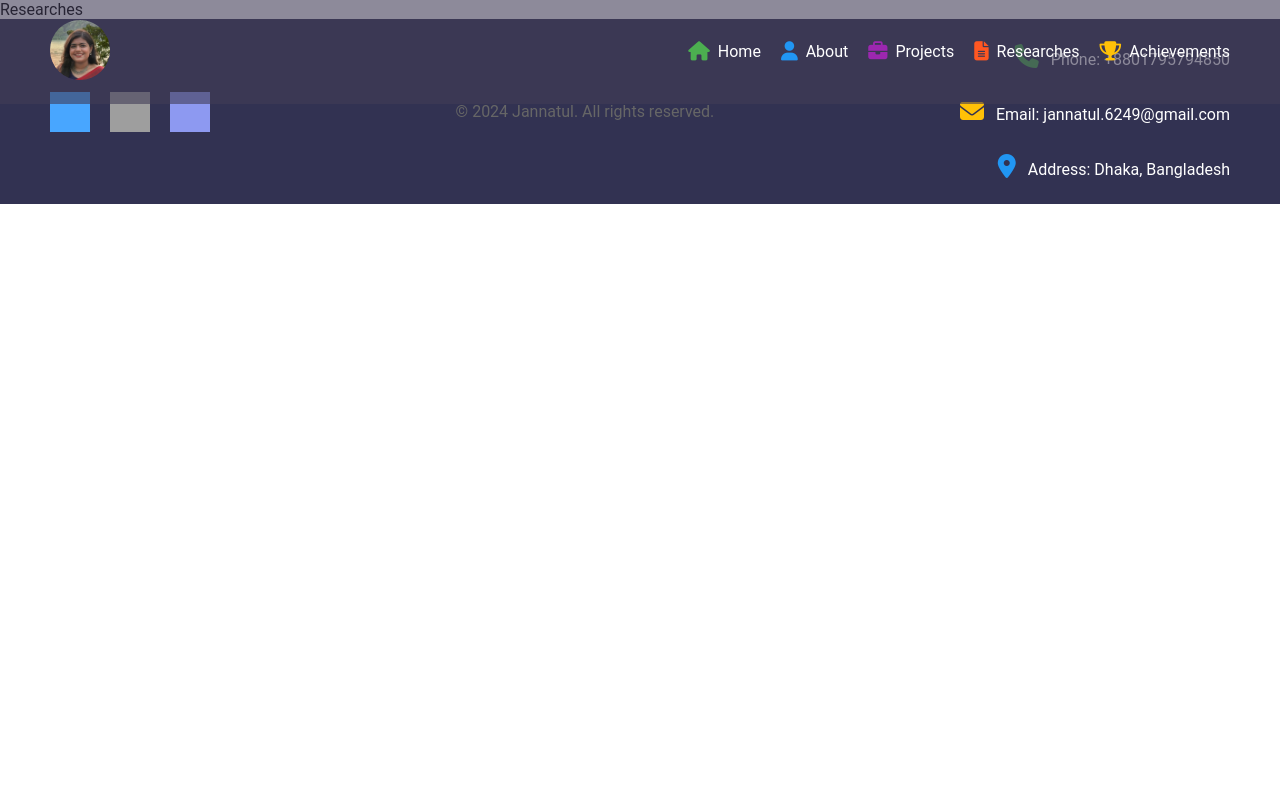
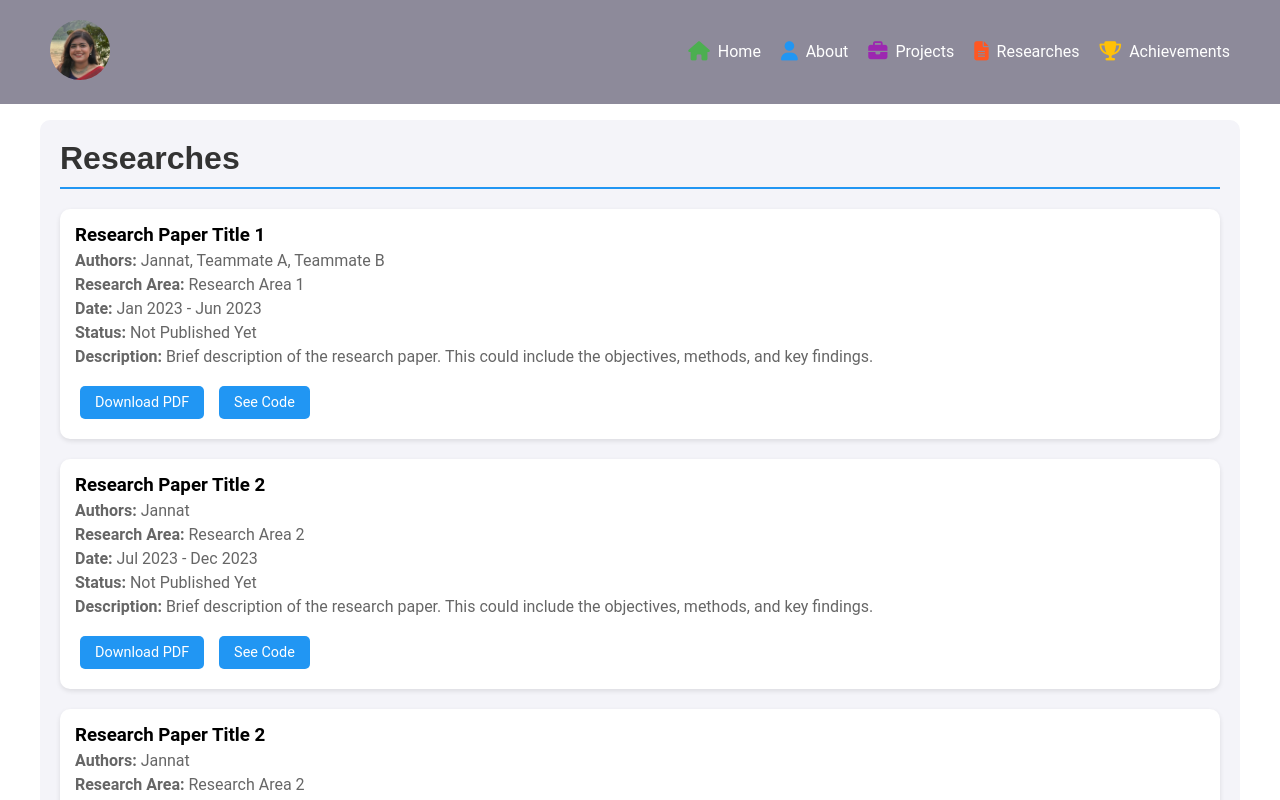
Before and after one commit to jannat-349/portfolio, a React (Vite) app: page /portfolio/researches in a window 1280 px wide. Shown: the top 800 px of the page. Built offline with nearby package versions, Linux system fonts and the light colour scheme; grey boxes are pictures that could not be loaded.

Commit message:
Researches  section template done

```diff
--- a/src/pages/Researches.jsx
+++ b/src/pages/Researches.jsx
@@ -1,7 +1,94 @@
-import React from 'react'
+import React from 'react';
+import '../styles/Researches.css';
 
-export default function Researches() {
-  return (
-    <div>Researches</div>
-  )
-}
+const Researches = () => {
+    const researchPapers = [
+        {
+            title: "Research Paper Title 1",
+            authors: "Jannat, Teammate A, Teammate B",
+            area: "Research Area 1",
+            date: "Jan 2023 - Jun 2023",
+            status: "Not Published Yet",
+            description: "Brief description of the research paper. This could include the objectives, methods, and key findings.",
+            pdfUrl: "link-to-pdf-1.pdf",
+            codeUrl: "link-to-code-1"
+        },
+        {
+            title: "Research Paper Title 2",
+            authors: "Jannat",
+            area: "Research Area 2",
+            date: "Jul 2023 - Dec 2023",
+            status: "Not Published Yet",
+            description: "Brief description of the research paper. This could include the objectives, methods, and key findings.",
+            pdfUrl: "link-to-pdf-2.pdf",
+            codeUrl: "link-to-code-2"
+        },
+        {
+            title: "Research Paper Title 2",
+            authors: "Jannat",
+            area: "Research Area 2",
+            date: "Jul 2023 - Dec 2023",
+            status: "Not Published Yet",
+            description: "Brief description of the research paper. This could include the objectives, methods, and key findings.",
+            pdfUrl: "link-to-pdf-2.pdf",
+            codeUrl: "link-to-code-2"
+        },{
+            title: "Research Paper Title 2",
+            authors: "Jannat",
+            area: "Research Area 2",
+            date: "Jul 2023 - Dec 2023",
+            status: "Not Published Yet",
+            description: "Brief description of the research paper. This could include the objectives, methods, and key findings.",
+            pdfUrl: "link-to-pdf-2.pdf",
+            codeUrl: "link-to-code-2"
+        },{
+            title: "Research Paper Title 2",
+            authors: "Jannat",
+            area: "Research Area 2",
+            date: "Jul 2023 - Dec 2023",
+            status: "Not Published Yet",
+            description: "Brief description of the research paper. This could include the objectives, methods, and key findings.",
+            pdfUrl: "link-to-pdf-2.pdf",
+            codeUrl: "link-to-code-2"
+        },{
+            title: "Research Paper Title 2",
+            authors: "Jannat",
+            area: "Research Area 2",
+            date: "Jul 2023 - Dec 2023",
+            status: "Not Published Yet",
+            description: "Brief description of the research paper. This could include the objectives, methods, and key findings.",
+            pdfUrl: "link-to-pdf-2.pdf",
+            codeUrl: "link-to-code-2"
+        },
+    ];
+
+    return (
+        <div className="researches-container">
+            <section>
+                <h2>Researches</h2>
+                <div className="research-grid">
+                    {researchPapers.map((paper, index) => (
+                        <div className="research-item" key={index}>
+                            <div className="research-content">
+                                <h3>{paper.title}</h3>
+                                <div className="research-meta">
+                                    <p><strong>Authors:</strong> {paper.authors}</p>
+                                    <p><strong>Research Area:</strong> {paper.area}</p>
+                                    <p><strong>Date:</strong> {paper.date}</p>
+                                    <p><strong>Status:</strong> {paper.status}</p>
+                                    <p><strong>Description:</strong> {paper.description}</p>
+                                </div>
+                                <div className="research-actions">
+                                    <a href={paper.pdfUrl} target="_blank" rel="noopener noreferrer" className="btn">Download PDF</a>
+                                    {paper.codeUrl && <a href={paper.codeUrl} target="_blank" rel="noopener noreferrer" className="btn">See Code</a>}
+                                </div>
+                            </div>
+                        </div>
+                    ))}
+                </div>
+            </section>
+        </div>
+    );
+};
+
+export default Researches;
--- /dev/null
+++ b/src/styles/Researches.css
@@ -0,0 +1,92 @@
+/* General Container Styles */
+.researches-container {
+    width: 100%;
+    max-width: 1200px;
+    margin: auto;
+    margin-top: 120px;
+    margin-bottom: 20px;
+    padding: 20px;
+    background-color: #f4f4f9;
+    border-radius: 10px;
+}
+
+/* Section Styles */
+section {
+    margin-bottom: 40px;
+}
+
+h2 {
+    font-size: 2em;
+    margin-bottom: 20px;
+    color: #333;
+    border-bottom: 2px solid #2196F3;
+    padding-bottom: 10px;
+    font-family: 'Arial', sans-serif;
+}
+
+/* Research Item Styles */
+.research-grid {
+    display: flex;
+    flex-direction: column;
+    gap: 20px;
+}
+
+.research-item {
+    background: #fff;
+    border-radius: 10px;
+    padding: 15px;
+    box-shadow: 0 2px 5px rgba(0, 0, 0, 0.1);
+    width: 100%;
+    box-sizing: border-box;
+}
+
+.research-content {
+    display: flex;
+    flex-direction: column;
+}
+
+.research-meta p {
+    margin: 5px 0;
+}
+
+.research-actions {
+    margin-top: 10px;
+}
+
+.btn {
+    display: inline-block;
+    margin-right: 10px;
+    padding: 8px 15px;
+    background-color: #2196F3;
+    color: #fff;
+    text-decoration: none;
+    border-radius: 5px;
+    font-size: 0.9em;
+}
+
+.btn:hover {
+    background-color: #1976D2;
+}
+
+/* Responsive Styles */
+@media (max-width: 768px) {
+    .researches-container {
+        padding: 15px;
+        margin-top: 100px;
+    }
+
+    .btn {
+        font-size: 0.8em;
+    }
+}
+
+@media (max-width: 480px) {
+    .researches-container {
+        padding: 10px;
+        margin-top: 80px;
+    }
+
+    .btn {
+        font-size: 0.7em;
+    }
+}
```
